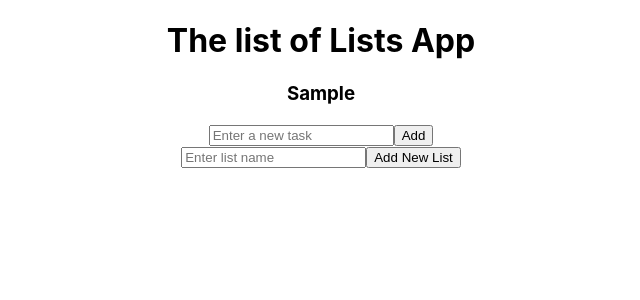
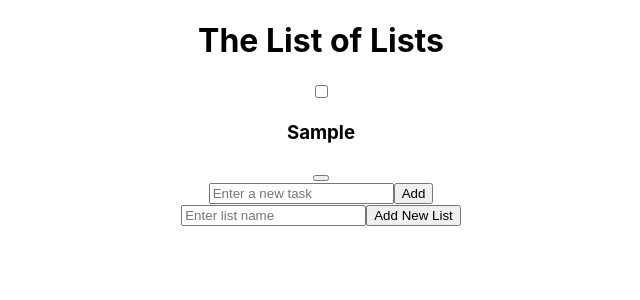
Before and after one commit to redparrot13/todoListApp, a React (Create React App) app: page / in a window 1280 px wide. Both pictures are taken after typing "Sample" into the empty fields and a click on the button "Add New List". Shown: the top 300 px of the page, without its empty margins (319-959 px from the left). Built offline with nearby package versions, Linux system fonts and the light colour scheme.

Commit message:
checklist and remove lists

```diff
--- a/src/App.js
+++ b/src/App.js
@@ -1,9 +1,9 @@
 import React, { useState } from 'react'
 import './App.css'
 import TodoContainer from './components/TodoContainer'
-import AddListButton from './components/AddListButton'
+import AddListButton from './components/AddList'
 import TodoList from './components/TodoList'
-import TodoInput from './components/TodoInput'
+import TodoInput from './components/AddTask'
 
 
 function App() {
@@ -25,11 +25,12 @@ function App() {
 
   return (
     <div className="App">
-      <h1> The list of Lists App</h1>
+      <h1> The List of Lists</h1>
       {lists.map(list => (
         <TodoContainer key={list.id} list={list} />
       ))}
       <AddListButton onAddList={handleAddList} />
+
     </div>
   )
 }
--- a/src/components/AddListButton.js
+++ b/src/components/AddList.js
@@ -1,14 +1,20 @@
 import React, {useState} from 'react'
 
 const AddListButton = ({ onAddList }) => {
-    const [listName, setListName] = useState('');
+    const [listName, setListName] = useState('')
 
     const handleAddListClick = () => {
       if (listName !== '') {
-        onAddList(listName);
-        setListName(''); // Reset the input field after adding the list
+        onAddList(listName)
+        setListName('') // Reset the input field after adding the list
       }
-    };
+    }
+
+    const handleKeyPress = event => {
+        if (event.key ==='Enter') {
+            handleAddListClick()
+        }
+    }
 
     return (
       <div>
@@ -16,13 +22,13 @@ const AddListButton = ({ onAddList }) => {
           type="text"
           value={listName}
           onChange={(e) => setListName(e.target.value)}
+          onKeyPress={handleKeyPress}
           placeholder="Enter list name"
         />
         <button onClick={handleAddListClick}>Add New List</button>
       </div>
-    );
-  };
-
+    )
+  }
 
 
 
--- /dev/null
+++ b/src/components/ListEntry.js
@@ -0,0 +1,16 @@
+import React from 'react'
+import ToggleList from './ToggleList'
+import RemoveList from './RemoveList'
+
+const ListEntry = ({list, onToggleList, onRemoveList}) => {
+    return (
+        <div className={`list-entry ${list.completed ? 'completed' : ''}`}>
+<ToggleList completed={list.completed} onToggle={() => onToggleList(list.id)}/>
+<h3>{list.name}</h3>
+<RemoveList onRemove={() => onRemoveList(list.id)}/>
+
+        </div>
+    )
+}
+
+export default ListEntry
--- /dev/null
+++ b/src/components/RemoveList.js
@@ -0,0 +1,8 @@
+import React from 'react'
+
+const RemoveList = ({onRemove}) => {
+    return (
+        <button onClick={onRemove}></button>
+    )
+}
+export default RemoveList
--- a/src/components/TodoContainer.js
+++ b/src/components/TodoContainer.js
@@ -1,8 +1,10 @@
 import React, { useState } from 'react'
-import TodoInput from "./TodoInput"
+import TodoInput from "./AddTask"
 import TodoList from "./TodoList"
+import ListEntry from './ListEntry'
+import AddListButton from './AddList'
 
-const TodoContainer = ({list}) => {
+const TodoContainer = ({list, onToggleList, onRemoveList}) => {
     const [todos, setTodos] = useState([])
 
     const handleAddTodo = newItem => {
@@ -24,7 +26,9 @@ const TodoContainer = ({list}) => {
     }
 return (
     <div className="todo-list-container">
-        <h3>{list.name}</h3>
+
+        <ListEntry list={list} onToggleList={onToggleList} onRemoveList={onRemoveList}/>
+
         <TodoInput onAdd={handleAddTodo}/>
         <TodoList todos={todos} onToggle={handleToggle} onRemove={handleRemove}/>
 
--- a/src/components/TodoItem.js
+++ b/src/components/TodoItem.js
@@ -1,6 +1,6 @@
 import React from 'react'
 import ToggleTodo from './ToggleTodo'
-import RemoveTodo from './RemoveItem'
+import RemoveTodo from './RemoveTask'
 
 const TodoItem = ({todo, onToggle, onRemove}) => {
     return (
--- a/src/components/TodoList.js
+++ b/src/components/TodoList.js
@@ -1,7 +1,7 @@
 import React from 'react'
 import TodoItem from './TodoItem'
 import ToggleTodo from './ToggleTodo'
-import RemoveTodo from './RemoveItem'
+import RemoveTodo from './RemoveTask'
 
 
 const TodoList = ({ todos, onToggle, onRemove }) => {
--- /dev/null
+++ b/src/components/ToggleList.js
@@ -0,0 +1,14 @@
+import React from 'react'
+
+
+const ToggleList = ({ completed, onToggle }) => {
+    return (
+        <input
+            type="checkbox"
+            checked={completed}
+            onChange={onToggle}
+        />
+    )
+}
+
+export default ToggleList
```
Also changed, not shown: notes.txt, src/components/AddTask.js (renamed from src/components/TodoInput.js), src/components/RemoveTask.js (renamed from src/components/RemoveItem.js).
